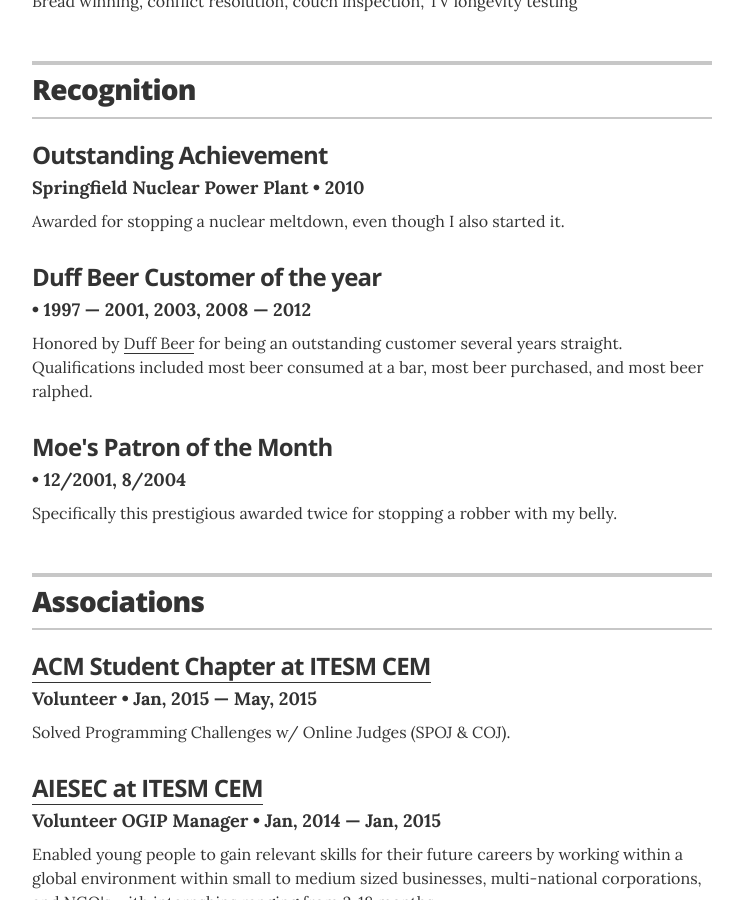
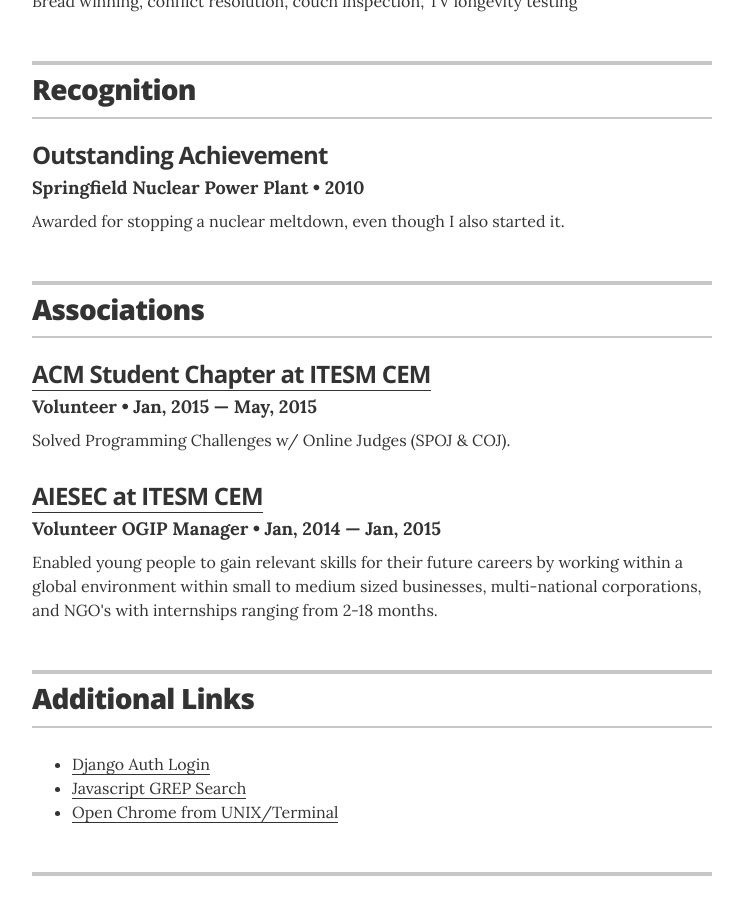
Before and after one commit to arturoaviles/arturoaviles.github.io, a Jekyll site: the page built from index.html, in a window 1280 px wide and 900 px high, scrolled down 2218 px. Shown: the whole window, without its empty margins (268-1011 px from the left). Built offline with Jekyll 4.4.1, drawn with Linux system fonts in a browser that asks for light colours.

Commit message:
Change profile photo, interests, and other minor stuff

```diff
--- a/_data/interests.yml
+++ b/_data/interests.yml
@@ -1,4 +1,4 @@
 # Interests
-- description: Drinking beer.
-- description: Grand Funk Railroad.
-- description: Flanders' lawnmower.
+- description: Machine Learning.
+- description: Cognitive Computing.
+- description: Mobile Apps.
--- a/_data/recognitions.yml
+++ b/_data/recognitions.yml
@@ -3,13 +3,3 @@
   organization: Springfield Nuclear Power Plant
   year: 2010
   summary: Awarded for stopping a nuclear meltdown, even though I also started it.
-
-- award: Duff Beer Customer of the year
-  organization:
-  year: 1997 &mdash; 2001, 2003, 2008 &mdash; 2012
-  summary: Honored by <a href="https://en.wikipedia.org/wiki/Duff_Beer">Duff Beer</a> for being an outstanding customer several years straight. Qualifications included most beer consumed at a bar, most beer purchased, and most beer ralphed.
-
-- award: Moe's Patron of the Month
-  organization:
-  year: 12/2001, 8/2004
-  summary: Specifically this prestigious awarded twice for stopping a robber with my belly.
```
Also changed, not shown: images/avatar.jpg, images/avatar2.jpg (added).
